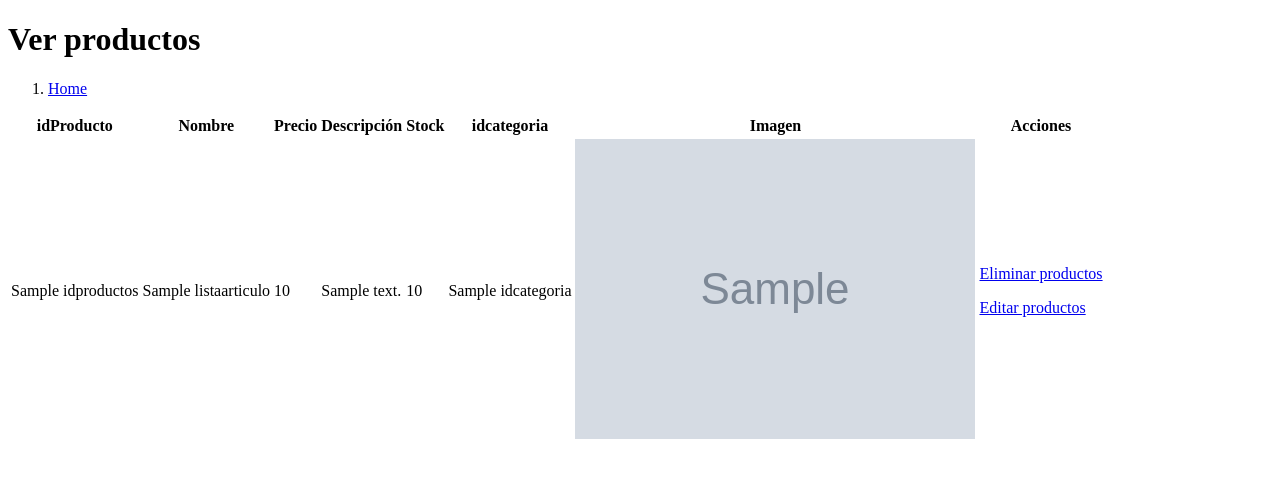
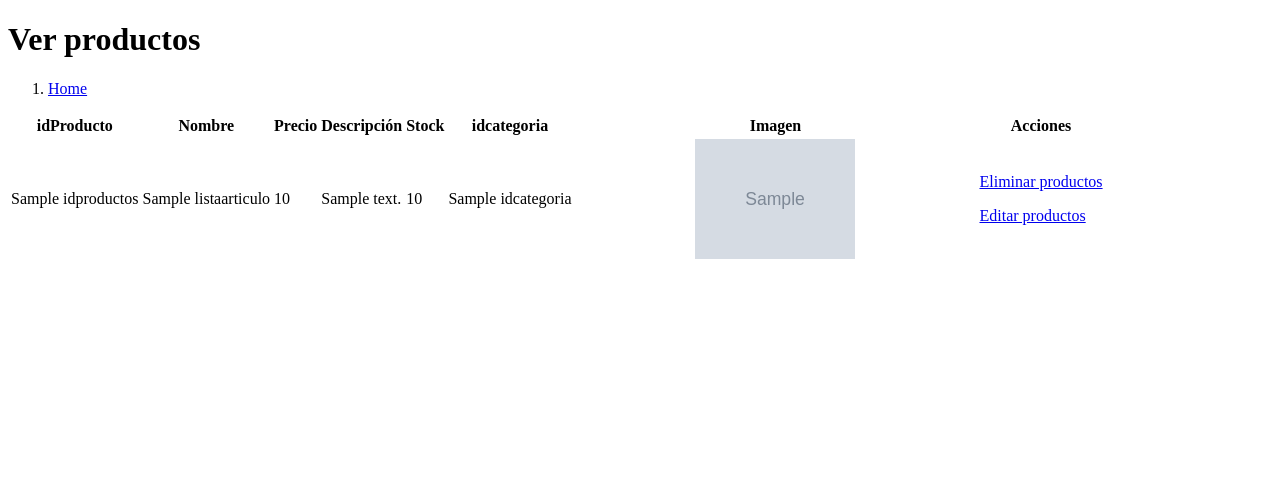
Before and after one commit to Bea-84/Bookhaven, a PHP site: the page made by views/login/verProductos.php in a window 1280 px wide. Shown: the top 478 px of the page. Run offline with PHP 8.4, Linux system fonts and the light colour scheme; the template is opened without the code that fills it: most values are stand-ins (such as "Sample title", 1, 10 or a date in 2020); grey boxes marked "Sample" are stand-in pictures.

Commit message:
Ajuste imagenes cesta y ver productos OK

```diff
--- a/views/login/verProductos.php
+++ b/views/login/verProductos.php
@@ -4,6 +4,15 @@
     <meta charset="UTF-8">
     <meta name="viewport" content="width=device-width, initial-scale=1.0">
     <title>Ver productos</title>
+    <style>
+        /* Estilo para las imágenes de productos en la tabla */
+        table img {
+          width: 40%;
+          height: 40%;
+          display: block;
+          margin: 0 auto;
+        }
+    </style>
 </head>
 <body>
 
```
Also changed, not shown: views/Carrito/cesta.php (+12 -0 lines), css/estilo.css (line endings or trailing spaces).
